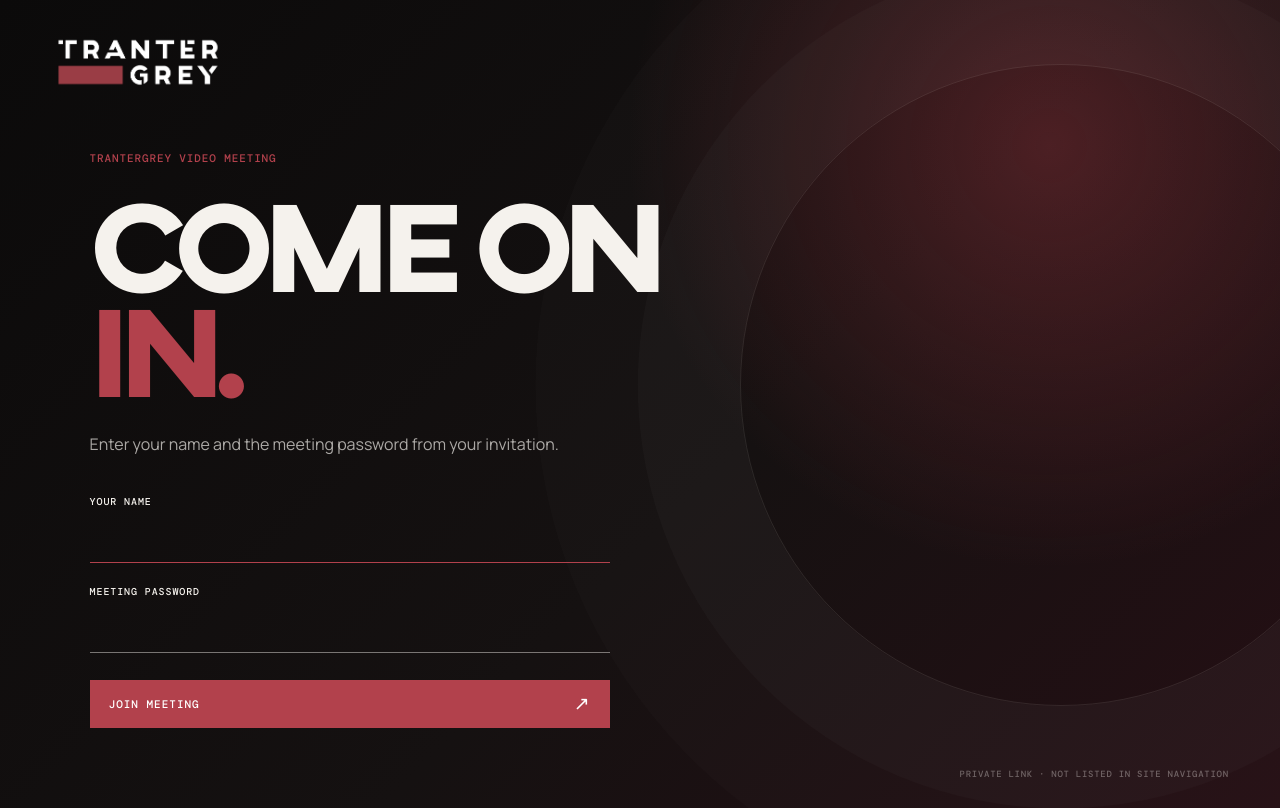
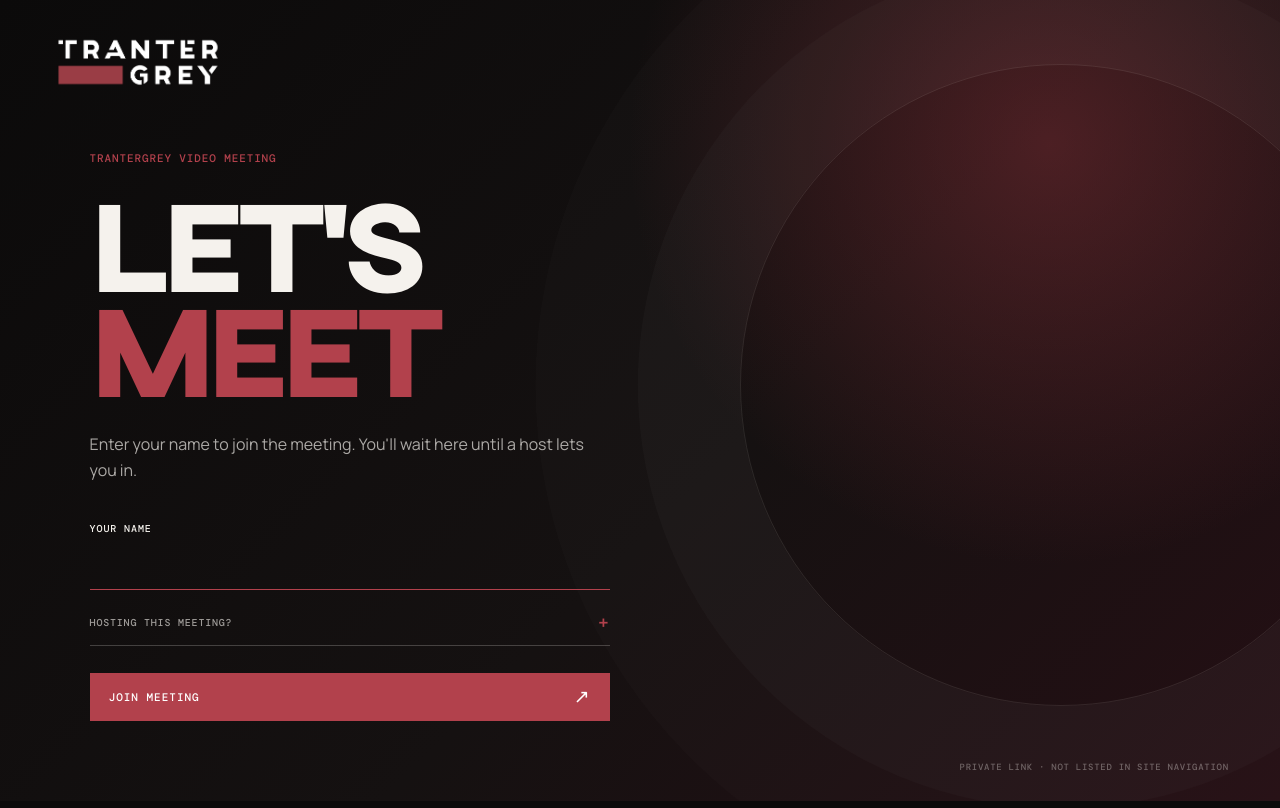
Before and after one commit to inthisplay/trantergrey-site, a Next.js app: page /meet in a window 1280 px wide. Built offline with nearby package versions, Linux system fonts and the light colour scheme.

Commit message:
Simplify meeting host access

```diff
--- a/components/MeetPortal.tsx
+++ b/components/MeetPortal.tsx
@@ -46,6 +46,7 @@ export function MeetPortal() {
   const [token, setToken] = useState('');
   const [name, setName] = useState('');
   const [password, setPassword] = useState('');
+  const [hosting, setHosting] = useState(false);
   const [busy, setBusy] = useState(false);
   const [loadingClient, setLoadingClient] = useState(false);
   const [error, setError] = useState('');
@@ -94,7 +95,7 @@ export function MeetPortal() {
       const response = await fetch('/api/meet/join', {
         method: 'POST',
         headers: { 'Content-Type': 'application/json' },
-        body: JSON.stringify({ name, password, website: '' }),
+        body: JSON.stringify({ name, password: hosting ? password : '', hosting, website: '' }),
       });
       const result = await response.json() as { token?: string; error?: string };
       if (!response.ok || !result.token) throw new Error(result.error || 'We could not open the meeting room.');
@@ -117,13 +118,30 @@ export function MeetPortal() {
     <a className="meet-wordmark" href="/" aria-label="TranterGrey home"><img src="/assets/tg-logo-white-red.png" alt="TranterGrey" /></a>
     <section className="meet-entry-card">
       <p className="eyebrow">TranterGrey video meeting</p>
-      <h1>Come on<br /><em>in.</em></h1>
-      <p className="meet-intro">Enter your name and the meeting password from your invitation.</p>
+      <h1>Let&apos;s<br /><em>Meet</em></h1>
+      <p className="meet-intro">Enter your name to join the meeting. You&apos;ll wait here until a host lets you in.</p>
       <form onSubmit={join}>
         <label><span>Your name</span><input value={name} onChange={(event) => setName(event.target.value)} autoComplete="name" required minLength={2} maxLength={80} autoFocus /></label>
-        <label><span>Meeting password</span><input type="password" value={password} onChange={(event) => setPassword(event.target.value)} autoComplete="current-password" required maxLength={160} /></label>
+        <button
+          className="meet-host-toggle"
+          type="button"
+          aria-expanded={hosting}
+          aria-controls="meet-host-fields"
+          onClick={() => {
+            setHosting((current) => !current);
+            setPassword('');
+            setError('');
+          }}
+        >
+          <span>Hosting this meeting?</span>
+          <span aria-hidden="true">{hosting ? '−' : '+'}</span>
+        </button>
+        {hosting && <div className="meet-host-fields" id="meet-host-fields">
+          <label><span>Host password</span><input type="password" value={password} onChange={(event) => setPassword(event.target.value)} autoComplete="current-password" required maxLength={160} /></label>
+          <p>Hosts can admit guests and manage the room.</p>
+        </div>}
         <input className="meet-honeypot" name="website" tabIndex={-1} autoComplete="off" aria-hidden="true" />
-        <button type="submit" disabled={busy}>{busy ? 'Opening room…' : 'Join meeting'} <span aria-hidden="true">↗</span></button>
+        <button className="meet-submit" type="submit" disabled={busy}>{busy ? 'Opening room…' : hosting ? 'Join as host' : 'Join meeting'} <span aria-hidden="true">↗</span></button>
         {error && <p className="meet-error" role="alert">{error}</p>}
       </form>
     </section>
```
Also changed, not shown: app/meet.css, 2 other files (tests, documents, lock files or other folders).
